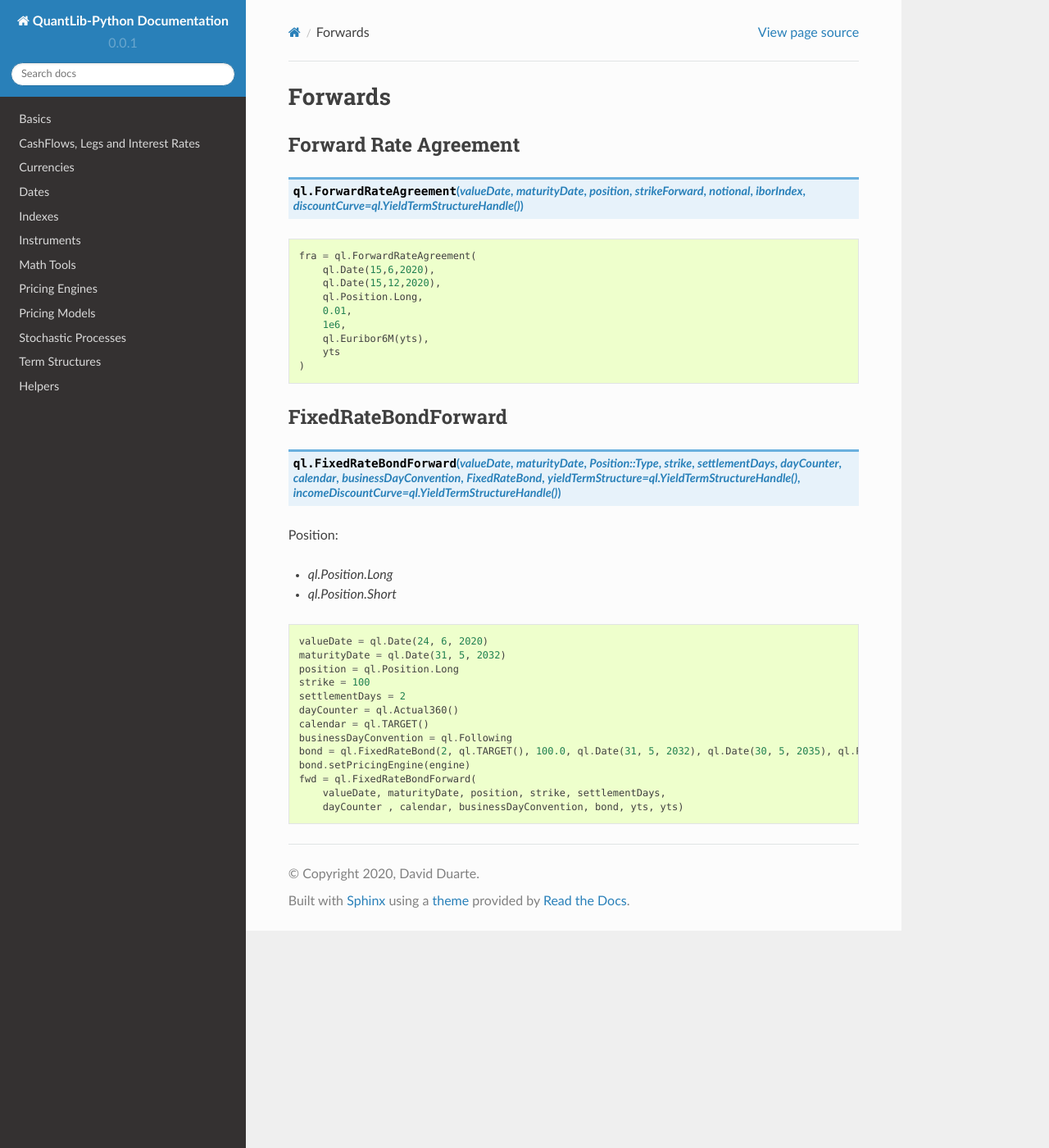
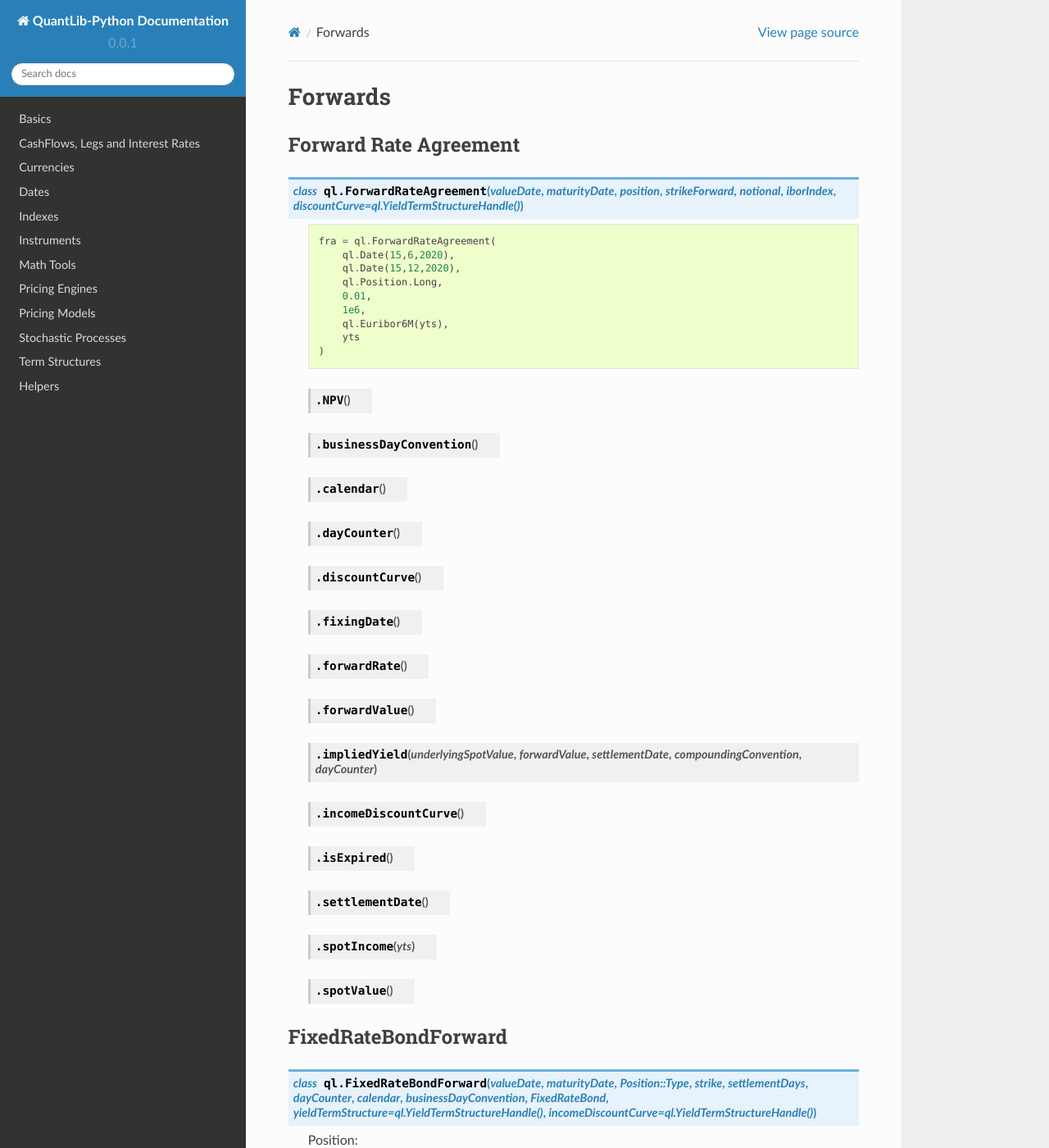
Before and after one commit to nhaga/QuantLib-Python-Docs, a Sphinx documentation site: the page built from docs/instruments/forwards.rst, in a window 1280 px wide and 1400 px high. Shown: the whole window at 82% size. Built offline with Sphinx 7.4.7 and the Read the Docs theme 2.0.0, drawn with Linux system fonts in a browser that asks for light colours; formulas are drawn with MathJax 3.

Commit message:
added methods to FRA class

```diff
--- a/docs/instruments/forwards.rst
+++ b/docs/instruments/forwards.rst
@@ -4,45 +4,74 @@ Forwards
 Forward Rate Agreement
 ----------------------
 
-.. function:: ql.ForwardRateAgreement(valueDate, maturityDate, position, strikeForward, notional, iborIndex, discountCurve=ql.YieldTermStructureHandle())
+.. py:class:: ql.ForwardRateAgreement(valueDate, maturityDate, position, strikeForward, notional, iborIndex, discountCurve=ql.YieldTermStructureHandle())
 
 
-.. code-block:: python
+  .. code-block:: python
 
-  fra = ql.ForwardRateAgreement(
-      ql.Date(15,6,2020),
-      ql.Date(15,12,2020),
-      ql.Position.Long,
-      0.01,
-      1e6,
-      ql.Euribor6M(yts),
-      yts
-  )
+    fra = ql.ForwardRateAgreement(
+        ql.Date(15,6,2020),
+        ql.Date(15,12,2020),
+        ql.Position.Long,
+        0.01,
+        1e6,
+        ql.Euribor6M(yts),
+        yts
+    )
+
+  .. py:method:: .NPV()
+
+
+  .. py:method:: .businessDayConvention()
+
+  .. py:method:: .calendar()
+
+  .. py:method:: .dayCounter()
+
+  .. py:method:: .discountCurve()
+
+  .. py:method:: .fixingDate()
+
+  .. py:method:: .forwardRate()
+
+  .. py:method:: .forwardValue()
+
+  .. py:method:: .impliedYield(underlyingSpotValue, forwardValue, settlementDate, compoundingConvention, dayCounter)
+
+  .. py:method:: .incomeDiscountCurve()
+
+  .. py:method:: .isExpired()
+
+  .. py:method:: .settlementDate()
+
+  .. py:method:: .spotIncome(yts)
+
+  .. py:method:: .spotValue()
 
 
 FixedRateBondForward
 --------------------
 
 
-.. function:: ql.FixedRateBondForward(valueDate, maturityDate, Position::Type, strike, settlementDays, dayCounter , calendar, businessDayConvention, FixedRateBond, yieldTermStructure=ql.YieldTermStructureHandle(),incomeDiscountCurve=ql.YieldTermStructureHandle())
+.. class:: ql.FixedRateBondForward(valueDate, maturityDate, Position::Type, strike, settlementDays, dayCounter , calendar, businessDayConvention, FixedRateBond, yieldTermStructure=ql.YieldTermStructureHandle(),incomeDiscountCurve=ql.YieldTermStructureHandle())
 
-Position:
+    Position:
 
-- `ql.Position.Long`
-- `ql.Position.Short`
+    - `ql.Position.Long`
+    - `ql.Position.Short`
 
-.. code-block:: python
+    .. code-block:: python
 
-  valueDate = ql.Date(24, 6, 2020)
-  maturityDate = ql.Date(31, 5, 2032)
-  position = ql.Position.Long
-  strike = 100
-  settlementDays = 2
-  dayCounter = ql.Actual360()
-  calendar = ql.TARGET()
-  businessDayConvention = ql.Following
-  bond = ql.FixedRateBond(2, ql.TARGET(), 100.0, ql.Date(31, 5, 2032), ql.Date(30, 5, 2035), ql.Period('1Y'), [0.05], ql.ActualActual())
-  bond.setPricingEngine(engine)
-  fwd = ql.FixedRateBondForward(
-      valueDate, maturityDate, position, strike, settlementDays,
-      dayCounter , calendar, businessDayConvention, bond, yts, yts)
+      valueDate = ql.Date(24, 6, 2020)
+      maturityDate = ql.Date(31, 5, 2032)
+      position = ql.Position.Long
+      strike = 100
+      settlementDays = 2
+      dayCounter = ql.Actual360()
+      calendar = ql.TARGET()
+      businessDayConvention = ql.Following
+      bond = ql.FixedRateBond(2, ql.TARGET(), 100.0, ql.Date(31, 5, 2032), ql.Date(30, 5, 2035), ql.Period('1Y'), [0.05], ql.ActualActual())
+      bond.setPricingEngine(engine)
+      fwd = ql.FixedRateBondForward(
+          valueDate, maturityDate, position, strike, settlementDays,
+          dayCounter , calendar, businessDayConvention, bond, yts, yts)
```
